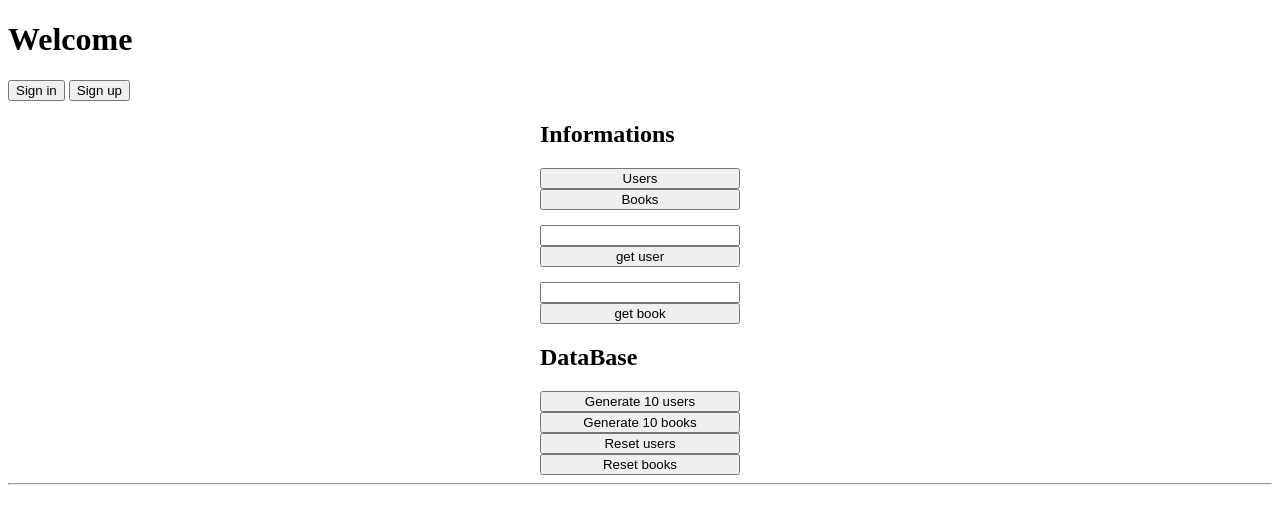
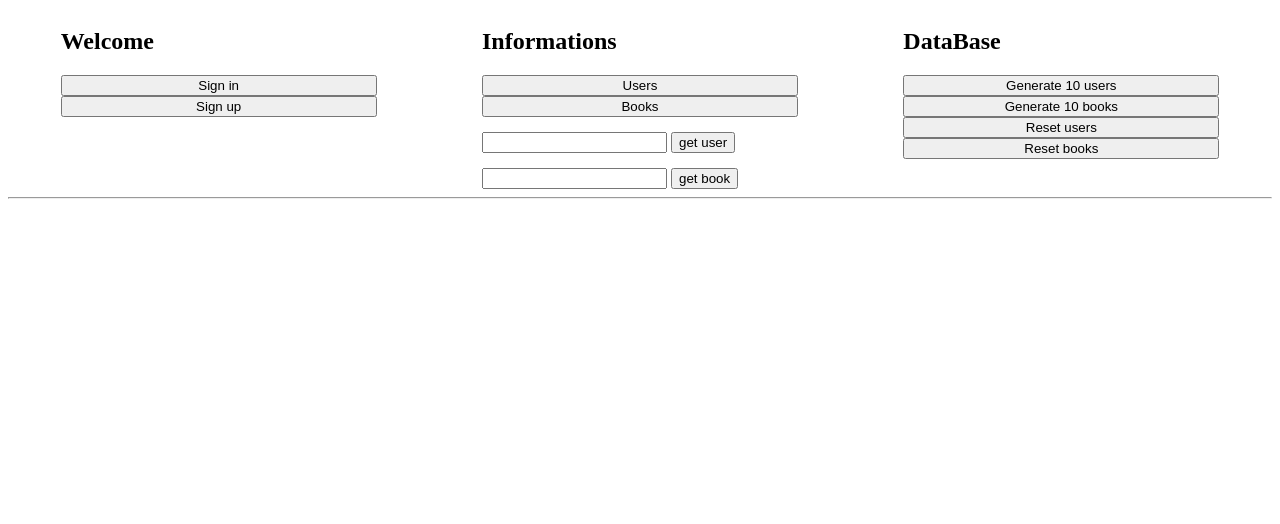
Before and after one commit to alban-martinant-de-preneuf/super-week, a PHP site: page / in a window 1280 px wide. Shown: the top 524 px of the page. Run offline with PHP 8.4, Linux system fonts and the light colour scheme; some libraries are stand-ins or nearby versions.

Commit message:
improve display

```diff
--- a/src/View/home.php
+++ b/src/View/home.php
@@ -12,7 +12,8 @@
 
 <body>
     <header>
-        <h1>Welcome <?= isset($_SESSION['user']) ? $_SESSION['user']['first_name'] : null ?></h1>
+        <div class="div_button">
+            <h2>Welcome <?= isset($_SESSION['user']) ? $_SESSION['user']['first_name'] : null ?></h2>
             <?php if (!isset($_SESSION['user'])) : ?>
                 <button id="sign_in">Sign in</button>
                 <button id="sign_up">Sign up</button>
@@ -20,9 +21,9 @@
                 <button id="disconnect">Disconnect</button>
                 <button id="add_book">Add book</button>
             <?php endif ?>
-    </header>
+        </div>
 
-    <div id="buttons_div">
+        <div class="div_button">
             <h2>Informations</h2>
             <input type="button" value="Users" id="users">
             <input type="button" value="Books" id="books">
@@ -34,12 +35,17 @@
                 <input type="number" name="book" id="book_input">
                 <input type="submit" value="get book">
             </form>
+        </div>
+
+        <div class="div_button">
             <h2>DataBase</h2>
             <input type="button" value="Generate 10 users" id="generate_users">
             <input type="button" value="Generate 10 books" id="generate_books">
             <input type="button" value="Reset users" id="delete_users">
             <input type="button" value="Reset books" id="delete_books">
         </div>
+    </header>
+
     <hr>
     <div id="content"></div>
 </body>
--- a/src/View/style/style.css
+++ b/src/View/style/style.css
@@ -1,13 +1,15 @@
-form, #buttons_div {
+header {
+    display: flex;
+    flex-direction: row;
+    justify-content: space-around;
+}
+
+.div_button {
     display: flex;
     flex-direction: column;
+    width: 25%;
 }
 
 form {
     margin-top: 15px;
 }
-
-#buttons_div {
-    width: 200px;
-    margin: auto;
-}
```
Lines whose indentation alone changed are shown as unchanged.
